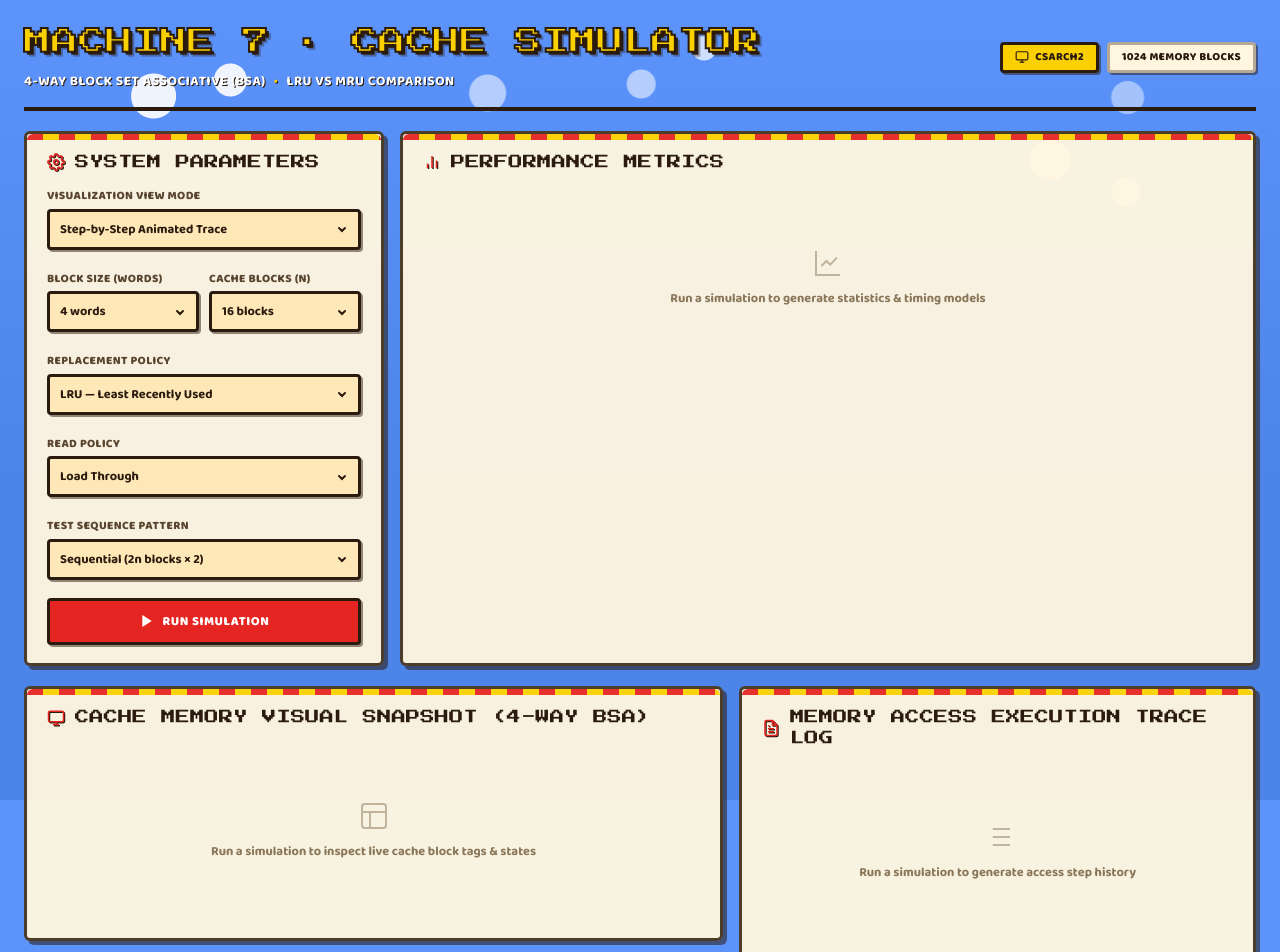
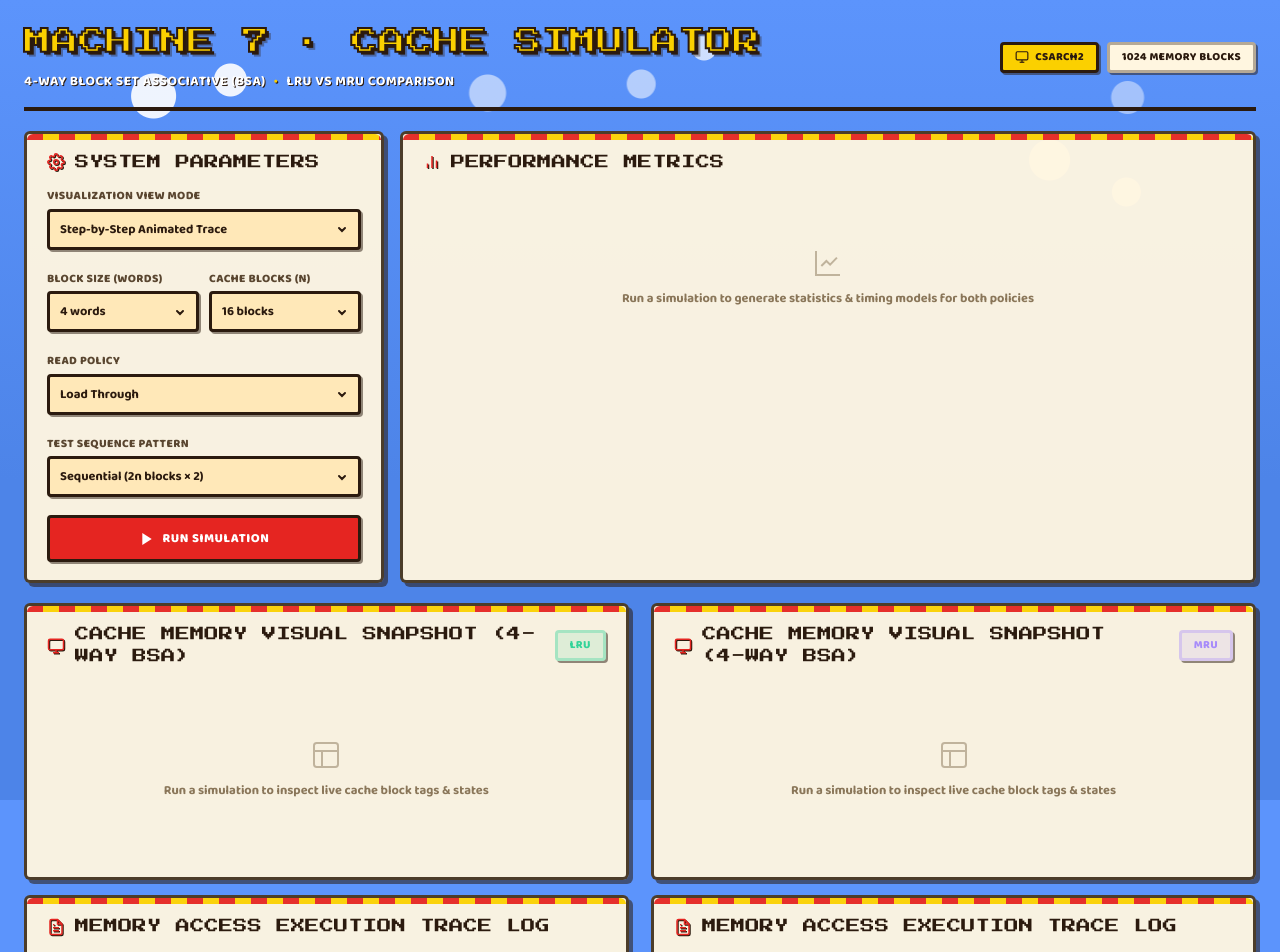
Before and after one commit to limj72/CSARCH2-CaseStudy1-Group2, a React (Vite) app: page / in a window 1280 px wide. Shown: the top 952 px of the page. Built offline with nearby package versions, Linux system fonts and the light colour scheme.

Commit message:
feat: side by side comparison of MRU LRU

```diff
--- a/src/components/CacheGrid.tsx
+++ b/src/components/CacheGrid.tsx
@@ -6,12 +6,16 @@ interface CacheGridProps {
     cacheState: CacheSet[];
     activeResult?: AccessResult;
     blockSize?: number;
+    policyLabel?: string;
+    accentColor?: string;
 }
 
 export default function CacheGrid({
     cacheState,
     activeResult,
     blockSize,
+    policyLabel,
+    accentColor,
 }: CacheGridProps) {
     const activeSetRef = useRef<HTMLDivElement | null>(null);
 
@@ -27,7 +31,7 @@ export default function CacheGrid({
 
     return (
         <div className="cache-grid-container">
-            <div className="cache-grid-header">
+            <div className="cache-grid-header" style={{ flexWrap: "wrap", rowGap: "0.5rem" }}>
                 <h2 className="section-title" style={{ marginBottom: 0 }}>
                     <svg viewBox="0 0 24 24" fill="none" stroke="currentColor" strokeWidth="2">
                         <rect x="2" y="3" width="20" height="14" rx="2" ry="2"></rect>
@@ -35,6 +39,19 @@ export default function CacheGrid({
                         <line x1="12" y1="17" x2="12" y2="21"></line>
                     </svg>
                     Cache Memory Visual Snapshot (4-Way BSA)
+                    {policyLabel && (
+                        <span
+                            className="badge"
+                            style={{
+                                marginLeft: "0.6rem",
+                                background: accentColor ? `${accentColor}22` : undefined,
+                                color: accentColor,
+                                borderColor: accentColor ? `${accentColor}55` : undefined,
+                            }}
+                        >
+                            {policyLabel}
+                        </span>
+                    )}
                 </h2>
                 {cacheState.length > 0 && (
                     <div className={cacheState.length > 4 ? "badge badge-scrollable" : "badge badge-outline"} title="Scroll inside container to view all sets">
--- a/src/components/ControlPanel.tsx
+++ b/src/components/ControlPanel.tsx
@@ -18,10 +18,10 @@ export default function ControlPanel() {
 
     const [blockSize, setBlockSize] = useState(4);
     const [cacheBlocks, setCacheBlocks] = useState(16);
-    const [replacement, setReplacement] = useState<"LRU" | "MRU">("LRU");
     const [readPolicy, setReadPolicy] = useState(ReadPolicies.LoadThrough);
     const [sequenceType, setSequenceType] = useState(SequenceTypes.Sequential);
-    const [result, setResult] = useState<SimulationResult | null>(null);
+    const [resultLRU, setResultLRU] = useState<SimulationResult | null>(null);
+    const [resultMRU, setResultMRU] = useState<SimulationResult | null>(null);
     const [viewMode, setViewMode] = useState<"final" | "step">("step");
     const [currentStepIndex, setCurrentStepIndex] = useState(0);
     const [isPlaying, setIsPlaying] = useState(false);
@@ -29,47 +29,71 @@ export default function ControlPanel() {
 
     const timerRef = useRef<number | null>(null);
 
-    const currentStep =
-        result
+    // Both policies run against the identical access sequence, so their
+    // step counts always match — either result can be used as the
+    // canonical source of truth for playback length.
+    const totalSteps = resultLRU?.steps.length ?? 0;
+
+    const currentStepLRU =
+        resultLRU
             ? (
                 viewMode === "final"
-                    ? result.steps[result.steps.length - 1]
-                    : result.steps[currentStepIndex]
+                    ? resultLRU.steps[resultLRU.steps.length - 1]
+                    : resultLRU.steps[currentStepIndex]
+            )
+            : undefined;
+
+    const currentStepMRU =
+        resultMRU
+            ? (
+                viewMode === "final"
+                    ? resultMRU.steps[resultMRU.steps.length - 1]
+                    : resultMRU.steps[currentStepIndex]
             )
             : undefined;
 
     function runSimulation() {
         setIsPlaying(false);
-        const policy =
-            replacement === "LRU"
-                ? new LRU()
-                : new MRU();
 
-        const cache = new Cache({
-            blockSize,
-            cacheBlocks,
-            readPolicy,
-            replacementPolicy: policy
-        });
-
+        // Generate a single access sequence and replay it against both
+        // policies so the comparison is a true apples-to-apples run.
         const sequence =
             SequenceGenerator.generate(
                 sequenceType,
                 cacheBlocks
             );
 
-        const simResult = cache.runSequence(sequence);
+        const lruCache = new Cache({
+            blockSize,
+            cacheBlocks,
+            readPolicy,
+            replacementPolicy: new LRU()
+        });
 
-        setResult(simResult);
+        const mruCache = new Cache({
+            blockSize,
+            cacheBlocks,
+            readPolicy,
+            replacementPolicy: new MRU()
+        });
+
+        setResultLRU(lruCache.runSequence(sequence));
+        setResultMRU(mruCache.runSequence(sequence));
         setCurrentStepIndex(0);
+
+        // Jump straight into the animated trace so the user sees it run
+        // immediately instead of having to press Auto Play separately.
+        if (viewMode === "step") {
+            setIsPlaying(true);
+        }
     }
 
     // Auto-play interval handling
     useEffect(() => {
-        if (isPlaying && result) {
+        if (isPlaying && totalSteps > 0) {
             timerRef.current = window.setInterval(() => {
                 setCurrentStepIndex((prevIndex) => {
-                    if (prevIndex >= result.steps.length - 1) {
+                    if (prevIndex >= totalSteps - 1) {
                         setIsPlaying(false);
                         return prevIndex;
                     }
@@ -86,10 +110,13 @@ export default function ControlPanel() {
                 clearInterval(timerRef.current);
             }
         };
-    }, [isPlaying, result, playSpeed]);
+    }, [isPlaying, totalSteps, playSpeed]);
 
-    const activeTraceResult = currentStep?.trace.result;
-    const isAtEnd = result ? currentStepIndex >= result.steps.length - 1 : false;
+    // Both caches see the same block/set/tag per step (identical sequence);
+    // only hit/miss and the chosen way can differ between LRU and MRU.
+    const activeTraceLRU = currentStepLRU?.trace.result;
+    const activeTraceMRU = currentStepMRU?.trace.result;
+    const isAtEnd = totalSteps > 0 ? currentStepIndex >= totalSteps - 1 : false;
 
     function handlePlayToggle() {
         if (isAtEnd) {
@@ -167,19 +194,6 @@ export default function ControlPanel() {
                         </div>
 
                         <div className="form-group full-width">
-                            <label>Replacement Policy</label>
-                            <select
-                                value={replacement}
-                                onChange={(e) =>
-                                    setReplacement(e.target.value as "LRU" | "MRU")
-                                }
-                            >
-                                <option value="LRU">LRU — Least Recently Used</option>
-                                <option value="MRU">MRU — Most Recently Used</option>
-                            </select>
-                        </div>
-
-                        <div className="form-group full-width">
                             <label>Read Policy</label>
                             <select
                                 value={readPolicy}
@@ -225,36 +239,74 @@ export default function ControlPanel() {
                     </button>
                 </div>
 
-                {/* Statistics Dashboard Panel */}
+                {/* Statistics Dashboard Panel — LRU vs MRU side by side */}
                 <div className="glass-card">
+                    <h2 className="section-title">
+                        <svg viewBox="0 0 24 24" fill="none" stroke="currentColor" strokeWidth="2">
+                            <line x1="18" y1="20" x2="18" y2="10"></line>
+                            <line x1="12" y1="20" x2="12" y2="4"></line>
+                            <line x1="6" y1="20" x2="6" y2="14"></line>
+                        </svg>
+                        Performance Metrics
+                    </h2>
+
+                    {!resultLRU && !resultMRU ? (
+                        <div className="stats-empty">
+                            <svg viewBox="0 0 24 24" fill="none" stroke="currentColor" strokeWidth="1.5">
+                                <path d="M3 3v18h18"></path>
+                                <path d="M18.7 8l-5.1 5.2-2.8-2.7L7 14.3"></path>
+                            </svg>
+                            <p>Run a simulation to generate statistics & timing models for both policies</p>
+                        </div>
+                    ) : (
+                        <div className="policy-compare-grid" style={{ display: "grid", gridTemplateColumns: "1fr 1fr", gap: "1rem" }}>
                             <StatisticsPanel
-                        statistics={result?.statistics ?? null}
+                                statistics={resultLRU?.statistics ?? null}
+                                policyLabel="LRU"
+                                accentColor="#34d399"
+                                hideHeader
                             />
+                            <StatisticsPanel
+                                statistics={resultMRU?.statistics ?? null}
+                                policyLabel="MRU"
+                                accentColor="#a78bfa"
+                                hideHeader
+                            />
+                        </div>
+                    )}
                 </div>
 
             </div>
 
             {/* Step Playback Toolbar */}
-            {viewMode === "step" && result && (
+            {viewMode === "step" && totalSteps > 0 && (
                 <div className="glass-card playback-card section-margin">
                     <div className="playback-bar">
 
                         {/* Step Details Pill */}
                         <div className="playback-status-group">
                             <span className="step-badge">
-                                STEP {currentStepIndex + 1} / {result.steps.length}
+                                STEP {currentStepIndex + 1} / {totalSteps}
                             </span>
 
-                            {activeTraceResult && (
+                            {activeTraceLRU && (
                                 <div className="step-info-pill">
-                                    <span>Accessing Block <strong>#{activeTraceResult.memoryBlock}</strong> <span style={{ opacity: 0.7, fontSize: "0.75rem" }}>(Words W{activeTraceResult.memoryBlock * blockSize}–W{(activeTraceResult.memoryBlock + 1) * blockSize - 1})</span></span>
+                                    <span>Accessing Block <strong>#{activeTraceLRU.memoryBlock}</strong> <span style={{ opacity: 0.7, fontSize: "0.75rem" }}>(Words W{activeTraceLRU.memoryBlock * blockSize}–W{(activeTraceLRU.memoryBlock + 1) * blockSize - 1})</span></span>
                                     <span className="dot">•</span>
-                                    <span>Set {activeTraceResult.setIndex}</span>
+                                    <span>Set {activeTraceLRU.setIndex}</span>
                                     <span className="dot">•</span>
-                                    <span>Tag {activeTraceResult.tag}</span>
-                                    <span className={activeTraceResult.hit ? "pill pill-hit" : "pill pill-miss"}>
-                                        {activeTraceResult.hit ? "HIT" : "MISS"}
+                                    <span>Tag {activeTraceLRU.tag}</span>
+                                    <span className="dot">•</span>
+                                    <span style={{ opacity: 0.8 }}>LRU</span>
+                                    <span className={activeTraceLRU.hit ? "pill pill-hit" : "pill pill-miss"}>
+                                        {activeTraceLRU.hit ? "HIT" : "MISS"}
                                     </span>
+                                    <span style={{ opacity: 0.8 }}>MRU</span>
+                                    {activeTraceMRU && (
+                                        <span className={activeTraceMRU.hit ? "pill pill-hit" : "pill pill-miss"}>
+                                            {activeTraceMRU.hit ? "HIT" : "MISS"}
+                                        </span>
+                                    )}
                                 </div>
                             )}
                         </div>
@@ -334,7 +386,7 @@ export default function ControlPanel() {
                                 title="Next Step"
                                 onClick={() => {
                                     setIsPlaying(false);
-                                    setCurrentStepIndex(i => Math.min(result.steps.length - 1, i + 1));
+                                    setCurrentStepIndex(i => Math.min(totalSteps - 1, i + 1));
                                 }}
                             >
                                 <svg viewBox="0 0 24 24" width="14" height="14" fill="none" stroke="currentColor" strokeWidth="2.5">
@@ -347,7 +399,7 @@ export default function ControlPanel() {
                                 title="Last Step"
                                 onClick={() => {
                                     setIsPlaying(false);
-                                    setCurrentStepIndex(result.steps.length - 1);
+                                    setCurrentStepIndex(totalSteps - 1);
                                 }}
                             >
                                 <svg viewBox="0 0 24 24" width="14" height="14" fill="none" stroke="currentColor" strokeWidth="2.5">
@@ -378,7 +430,7 @@ export default function ControlPanel() {
                         <input
                             type="range"
                             min="0"
-                            max={result.steps.length - 1}
+                            max={totalSteps - 1}
                             value={currentStepIndex}
                             onChange={(e) => {
                                 setIsPlaying(false);
@@ -390,25 +442,57 @@ export default function ControlPanel() {
                 </div>
             )}
 
-            {/* Side-by-Side Visualizer & Trace Grid */}
-            <div className="visualizer-grid section-margin">
+            {/* Side-by-Side Visualizer & Trace Grid — LRU (left) vs MRU (right) */}
+            <div
+                className="visualizer-grid section-margin"
+                style={{
+                    display: "grid",
+                    gridTemplateColumns: "1fr 1fr",
+                    gap: "1.5rem",
+                    alignItems: "start",
+                }}
+            >
 
-                {/* Left Column: Cache Snapshot */}
+                {/* Left Column: LRU */}
+                <div style={{ display: "flex", flexDirection: "column", gap: "1rem", minWidth: 0 }}>
                     <div className="glass-card">
                         <CacheGrid
-                        cacheState={currentStep?.cacheState ?? []}
-                        activeResult={viewMode === "step" ? activeTraceResult : undefined}
+                            cacheState={currentStepLRU?.cacheState ?? []}
+                            activeResult={viewMode === "step" ? activeTraceLRU : undefined}
                             blockSize={blockSize}
+                            policyLabel="LRU"
+                            accentColor="#34d399"
                         />
                     </div>
 
-                {/* Right Column: Trace Execution Log */}
                     <div className="glass-card">
                         <TraceLog
-                        trace={result?.steps.map(step => step.trace) ?? []}
+                            trace={resultLRU?.steps.map(step => step.trace) ?? []}
                             currentStep={currentStepIndex}
                             highlight={viewMode === "step"}
                         />
+                    </div>
+                </div>
+
+                {/* Right Column: MRU */}
+                <div style={{ display: "flex", flexDirection: "column", gap: "1rem", minWidth: 0 }}>
+                    <div className="glass-card">
+                        <CacheGrid
+                            cacheState={currentStepMRU?.cacheState ?? []}
+                            activeResult={viewMode === "step" ? activeTraceMRU : undefined}
+                            blockSize={blockSize}
+                            policyLabel="MRU"
+                            accentColor="#a78bfa"
+                        />
+                    </div>
+
+                    <div className="glass-card">
+                        <TraceLog
+                            trace={resultMRU?.steps.map(step => step.trace) ?? []}
+                            currentStep={currentStepIndex}
+                            highlight={viewMode === "step"}
+                        />
+                    </div>
                 </div>
 
             </div>
```
Lines whose indentation alone changed are shown as unchanged.
